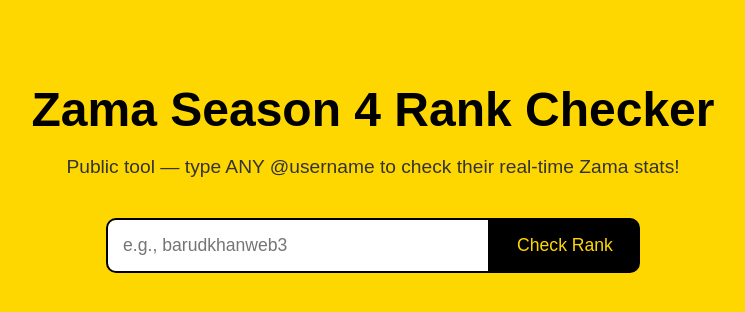
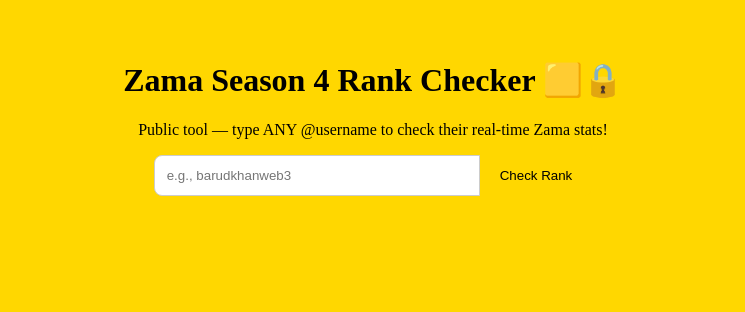
Before and after one commit to barudkhan/zama-season-4-checker, a Next.js app: page / in a window 1280 px wide. Shown: the top 312 px of the page, without its empty margins (267-1012 px from the left). Built offline with nearby package versions, Linux system fonts and the light colour scheme.

Commit message:
Update page.tsx

```diff
--- a/app/page.tsx
+++ b/app/page.tsx
@@ -12,45 +12,48 @@
     setLoading(true);
     setError('');
     setData(null);
+    console.log('Button clicked, fetching for:', username);  // Debug log
     try {
-      const res = await fetch(`/api/checker/${username.replace('@', '')}`);
+      const res = await fetch(`/api/checker/${username.replace('@', '')}`);  // Make sure this path matches your API folder
+      console.log('Fetch response status:', res.status);  // Debug log
       const json = await res.json();
+      console.log('API response:', json);  // Debug log
       if (res.ok) setData(json);
       else setError(json.error || 'No posts found');
-    } catch {
+    } catch (err) {
+      console.error('Fetch error:', err);  // Debug log
       setError('API error — check token or try again');
     }
     setLoading(false);
   };
 
   return (
-    <div style={{ padding: '50px', maxWidth: '700px', margin: '0 auto', textAlign: 'center', fontFamily: 'Arial, sans-serif' }}>
-      <h1 style={{ fontSize: '3rem', color: '#000', marginBottom: '10px' }}>Zama Season 4 Rank Checker</h1>
-      <p style={{ fontSize: '1.2rem', color: '#333', marginBottom: '40px' }}>Public tool — type ANY @username to check their real-time Zama stats!</p>
-      <div style={{ display: 'flex', justifyContent: 'center', marginBottom: '50px' }}>
+    <div style={{ padding: '40px', maxWidth: '600px', margin: '0 auto', textAlign: 'center' }}>
+      <h1 style={{ color: '#000' }}>Zama Season 4 Rank Checker 🟨🔒</h1>
+      <p style={{ color: '#000' }}>Public tool — type ANY @username to check their real-time Zama stats!</p>
+      <div style={{ display: 'flex', justifyContent: 'center', marginBottom: '20px' }}>
         <input
           placeholder="e.g., barudkhanweb3"
           value={username}
           onChange={(e) => setUsername(e.target.value)}
-          style={{ padding: '15px', width: '350px', fontSize: '1.1rem', border: '2px solid #000', borderRadius: '10px 0 0 10px', background: '#fff', color: '#000', outline: 'none' }}
+          style={{ padding: '12px', width: '300px', border: '1px solid #ccc', borderRadius: '8px 0 0 8px' }}
         />
         <button
           onClick={check}
           disabled={loading || !username}
-          style={{ padding: '15px 25px', fontSize: '1.1rem', background: '#000', color: '#FFD700', border: '2px solid #000', borderRadius: '0 10px 10px 0', cursor: 'pointer' }}
+          style={{ padding: '12px 20px', background: '#FFD700', color: '#000', border: 'none', borderRadius: '0 8px 8px 0', cursor: 'pointer' }}
         >
           {loading ? 'Checking...' : 'Check Rank'}
         </button>
       </div>
-      {error && <p style={{ color: 'red', fontSize: '1.2rem', marginBottom: '30px' }}>{error}</p>}
-      {data && (
-        <div style={{ padding: '30px', background: '#000', color: '#FFD700', borderRadius: '15px', fontSize: '1.3rem' }}>
-          <h2 style={{ color: '#FFD700', marginBottom: '20px' }}>{data.username}</h2>
+      {error && <p style={{ color: 'red' }}>{error}</p>}
+      {data && !data.error && (
+        <div style={{ padding: '20px', background: '#1a1a1a', color: '#fff', borderRadius: '12px', border: '1px solid #FFD700' }}>
+          <h2 style={{ color: '#FFD700' }}>{data.username}</h2>
           <p><strong>Posts:</strong> {data.posts}</p>
           <p><strong>Impressions:</strong> {data.impressions}</p>
           <p><strong>ER:</strong> {data.er}</p>
           <p><strong>Estimated Rank:</strong> {data.estimatedRank}</p>
-          <p style={{ fontSize: '1rem', color: '#aaa' }}>Updated: {new Date(data.updatedAt).toLocaleString()}</p>
         </div>
       )}
     </div>
```
